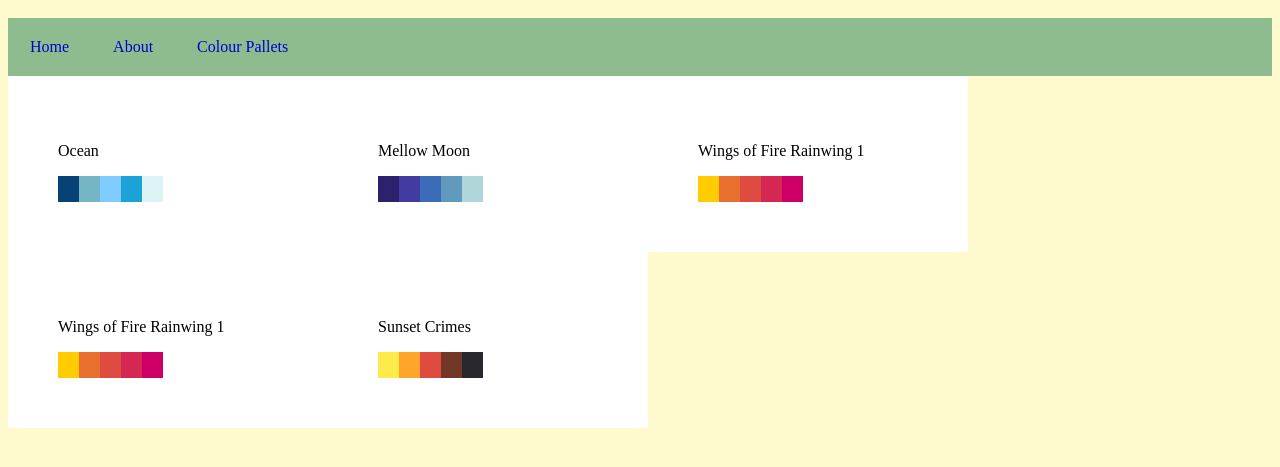
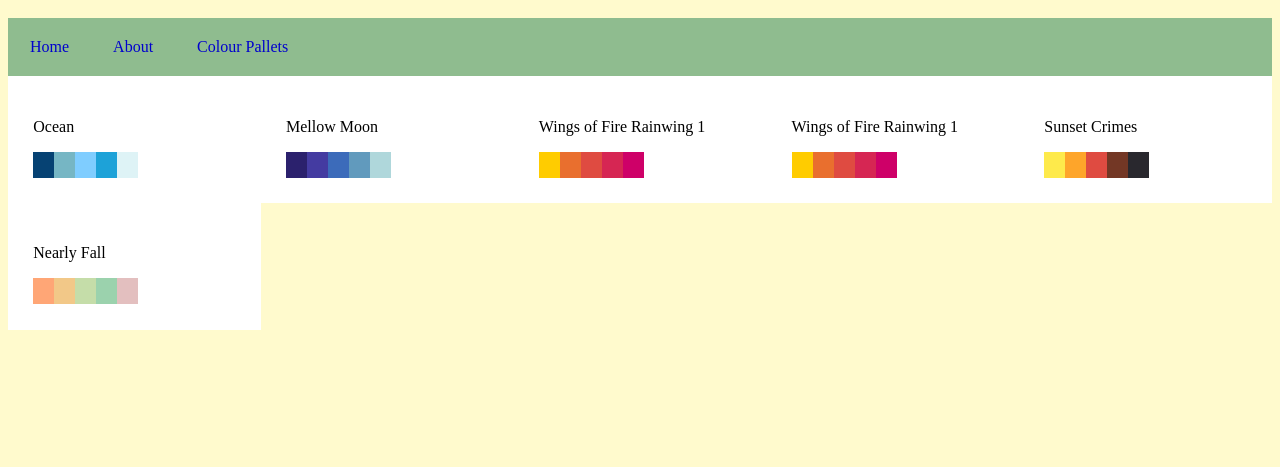
Before and after one commit to HartleyE1/ColourPalletList, a plain HTML site: page pallets.html in a window 1280 px wide. Shown: the part 49-516 px from the top of the page. Drawn offline with Linux system fonts and the light colour scheme.

Commit message:
Added Favicon

```diff
--- a/pallets.html
+++ b/pallets.html
@@ -1,6 +1,7 @@
 <html>
     <head>
         <link rel="stylesheet" type="text/css" href="style.css">
+        <link rel="icon" href="favicon.ico">
     </head>
     <body>
          <header><center>
@@ -67,6 +68,18 @@
                 </div>
         </div>
 
+        <div class="palletContainer">
+            <p>Nearly Fall</p>
+                <div class="palletContainerInner">
+                    <div class="colorPreviewBox" style="background-color: #ffa676;" title="#ffa676"></div>
+                    <div class="colorPreviewBox" style="background-color: #f2c888;" title="#f2c888"></div>
+                    <div class="colorPreviewBox" style="background-color: #c5dda9;" title="#c5dda9"></div>
+                    <div class="colorPreviewBox" style="background-color: #9bd2ad;" title="#9bd2ad"></div>
+                    <div class="colorPreviewBox" style="background-color: #e3bfbf;" title="#e3bfbf"></div>
+                </div>
+        </div>
+
+
 
     </body>
 </html>
--- a/style.css
+++ b/style.css
@@ -46,9 +46,9 @@ body {
 
 .palletContainer {
     background-color: white;
-    width: 220px;
-    padding: 50px;
+    width: 16%;
     float: left;
+    padding: 2%;
 }
 
 .palletContainerInner {
```
Also changed, not shown: about.html (+1 -0 lines), index.html (+1 -0 lines), favicon.ico (added).
